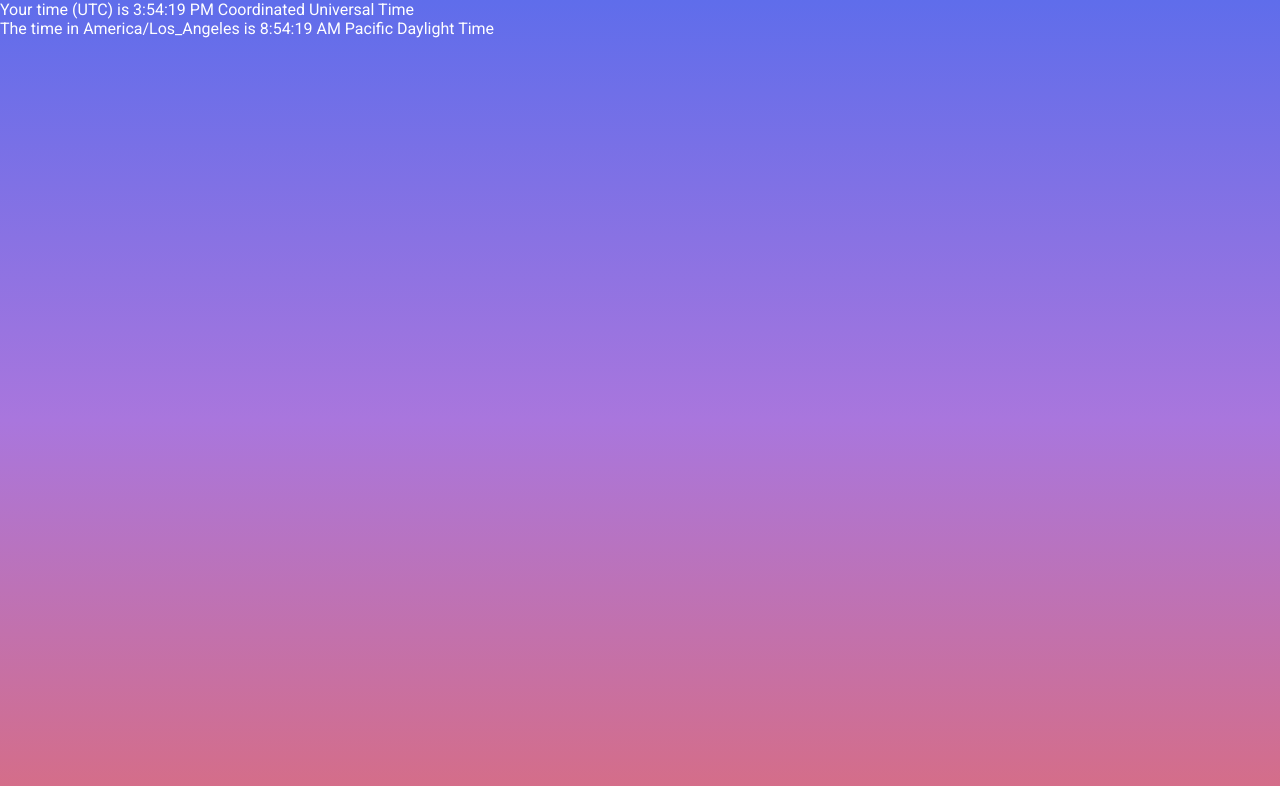
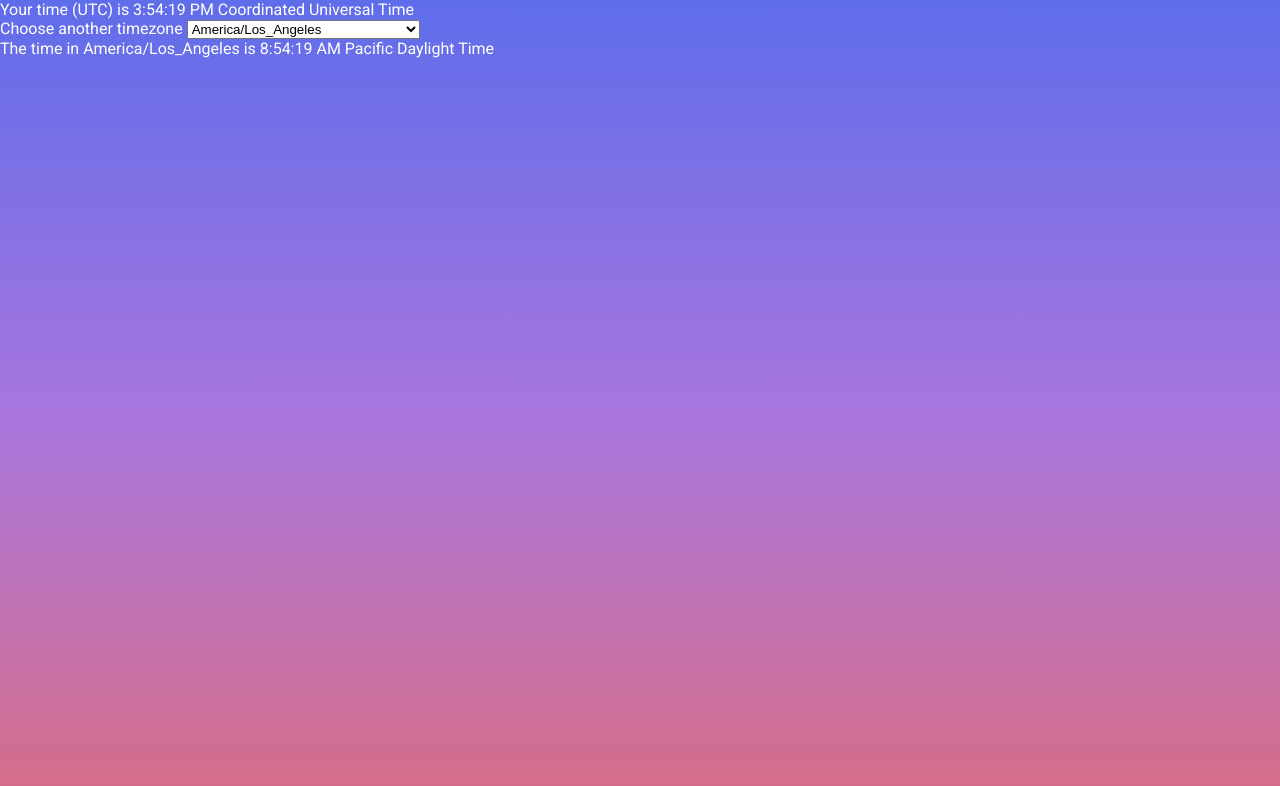
Before and after one commit to avery-pierce/utils.cool, a Gatsby site: page /timezone in a window 1280 px wide. Built offline with nearby package versions, Linux system fonts and the light colour scheme; Gatsby itself is replaced by a stand-in of ours.

Commit message:
user can pick alternate timezone from a list

```diff
--- a/src/hooks/useLocalStorageState.ts
+++ b/src/hooks/useLocalStorageState.ts
@@ -19,7 +19,7 @@ export default function useLocalStorageState<S>(key: string, defaultValue: S, se
     removeLocalObject(key)
   }, [])
 
-  return [state, setLocalStorageState, resetLocalStorageState]
+  return [state, setLocalStorageState, resetLocalStorageState] as const
 }
 
 /// Deserialize the json object stored in local storage
--- a/src/pages/timezone.tsx
+++ b/src/pages/timezone.tsx
@@ -1,19 +1,25 @@
-import React, { useState } from "react"
+import React from "react"
 import CoolText from "../components/CoolText"
+import useLocalStorageState from "../hooks/useLocalStorageState"
 import useSystemClock, { ClockPrecision } from "../hooks/useSystemClock"
+import ALL_TIME_ZONES from "../ref/allTimeZones"
 
 const CURRENT_TIMEZONE = Intl.DateTimeFormat([]).resolvedOptions().timeZone
 
 export default function Timezone() {
   const systemDate = useSystemClock(ClockPrecision.SECOND)
-  const [alternateTimeZone, setAlternateTimeZone] = useState("America/Los_Angeles")
+  const [validTimezone, setValidTimezone] = useLocalStorageState("timezone.alternate_timezone", "America/Los_Angeles")
+
   const localTime = timeInZone(CURRENT_TIMEZONE, systemDate)
-  const alternateTime = timeInZone(alternateTimeZone, systemDate)
+  const alternateTime = timeInZone(validTimezone, systemDate)
 
   return (
     <>
       <div><CoolText>Your time ({CURRENT_TIMEZONE}) is {localTime}</CoolText></div>
-      <div><CoolText>The time in {alternateTimeZone} is {alternateTime}</CoolText></div>
+      <div><CoolText>Choose another timezone <select value={validTimezone} onChange={(e) => setValidTimezone(e.target.value)}>
+          {ALL_TIME_ZONES.map((tz) => <option value={tz}>{tz}</option>)}
+        </select></CoolText></div>
+      <div><CoolText>The time in {validTimezone} is {alternateTime}</CoolText></div>
     </>
   )
 }
--- a/src/ref/allTimeZones.ts
+++ b/src/ref/allTimeZones.ts
@@ -347,6 +347,6 @@ const ALL_TIME_ZONES = [
   'Pacific/Wallis',
   'Pacific/Apia',
   'Africa/Johannesburg'
-] as const
+]
 
 export default ALL_TIME_ZONES
```
Also changed, not shown: src/components/TextInput.tsx (added, +12 -0 lines).
